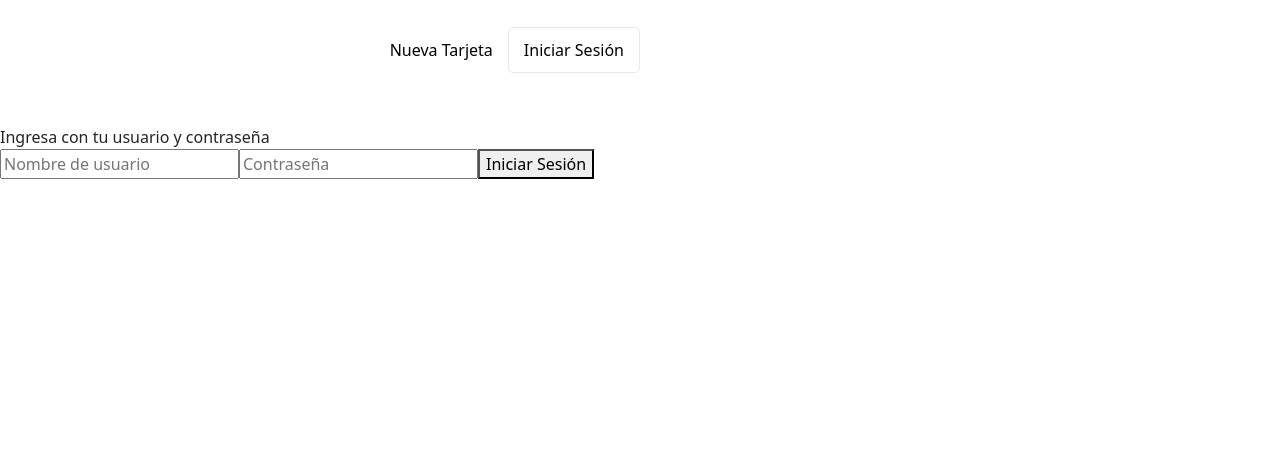
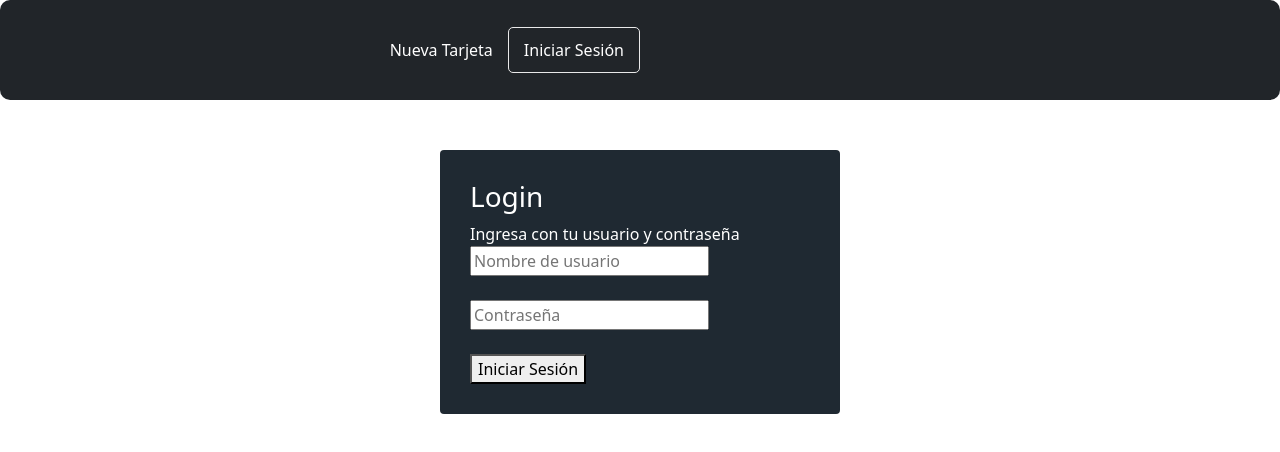
Before and after one commit to 3215LU/pilis-mod3-avila-benicio, a React (Create React App) app: page /login in a window 1280 px wide. Shown: the top 452 px of the page. Built offline with nearby package versions, Linux system fonts and the light colour scheme.

Commit message:
clima en diseño

```diff
--- a/src/routes/Login/Login.css
+++ b/src/routes/Login/Login.css
@@ -0,0 +1,12 @@
+.loginFo{
+    width: 400px;
+    background: #1f2932;
+    padding: 30px;
+    margin: auto;
+    justify-content: center;
+    margin-top: 50px;
+    border-radius: 4px;
+
+
+    color: rgb(255, 255, 255);
+}
--- a/src/routes/Login/Login.jsx
+++ b/src/routes/Login/Login.jsx
@@ -18,6 +18,8 @@ const Login = () => {
 
   return (
     <div className='sign-in-container'>
+      <div className='loginFo'>
+      <h3>Login</h3>
       <span>Ingresa con tu usuario y contraseña</span>
       <form className='sign-in-form' onSubmit={handleSubmit(onSubmit)}>
         <input
@@ -30,6 +32,8 @@ const Login = () => {
           )
         }
          />
+         <br/>
+         <br/>
         {/* <p>{errors.username?.message}</p> */}
         <input
           className='input-form'
@@ -44,8 +48,11 @@ const Login = () => {
           }
         />
         {/* <p>{errors.password?.message}</p> */}
-         <button className='btn-form' type='submit'>Iniciar Sesión</button>
+        <br/>
+        <br/>
+         <button className='btn-form btm btn-secondary' type='submit'>Iniciar Sesión</button>
       </form>
+      </div>
     </div>
   )
 }
--- a/src/routes/Navigation/Navigation.css
+++ b/src/routes/Navigation/Navigation.css
@@ -17,12 +17,15 @@
   }
 
   .nav-link {
-    color: black;
+    color: white;
     text-decoration: none;
     padding: 10px 15px;
     cursor: pointer;
   }
+  .nav-link:hover {
+    color: rgb(133, 66, 215);
 
+  }
   .sign-in {
     border: 1px solid #e9e9e9;
     border-radius: 5px;
--- a/src/routes/Navigation/Navigation.jsx
+++ b/src/routes/Navigation/Navigation.jsx
@@ -22,8 +22,8 @@ const Navigation = () => {
 
   return (
     <>
-      <div className='navigation'>
-        <div className='nav-links-container'>
+      <div className=' bg-dark navigation'>
+        <div className=' nav-links-container'>
           { currentUser ? (
             <Link className='nav-link' to='/card/create'>
               Nueva Tarjeta
```
